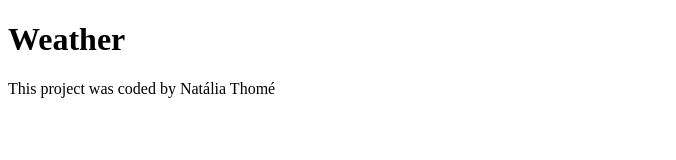
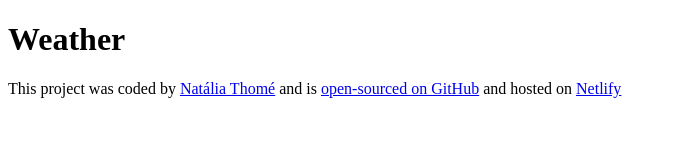
Before and after one commit to thomenat/my-clima, a plain HTML site: page index.html in a window 1280 px wide. Shown: the whole page, without its empty margins (0-676 px from the left). Drawn offline with Linux system fonts and the light colour scheme.

Commit message:
added links to footer

```diff
--- a/index.html
+++ b/index.html
@@ -7,6 +7,9 @@
 </head>
 <body>
     <h1>Weather</h1>
-    <footer>This project was coded by Natália Thomé</footer>
+    <footer>This project was coded by
+    <a href="https://github.com/thomenat" target="_blank">Natália Thomé</a> and is
+    <a href="https://github.com/thomenat/my-clima" target="_blank">open-sourced on GitHub</a> and hosted on
+    <a href="https://my-clima.netlify.app/" target="_blank">Netlify</a></footer>
 </body>
 </html>
```
